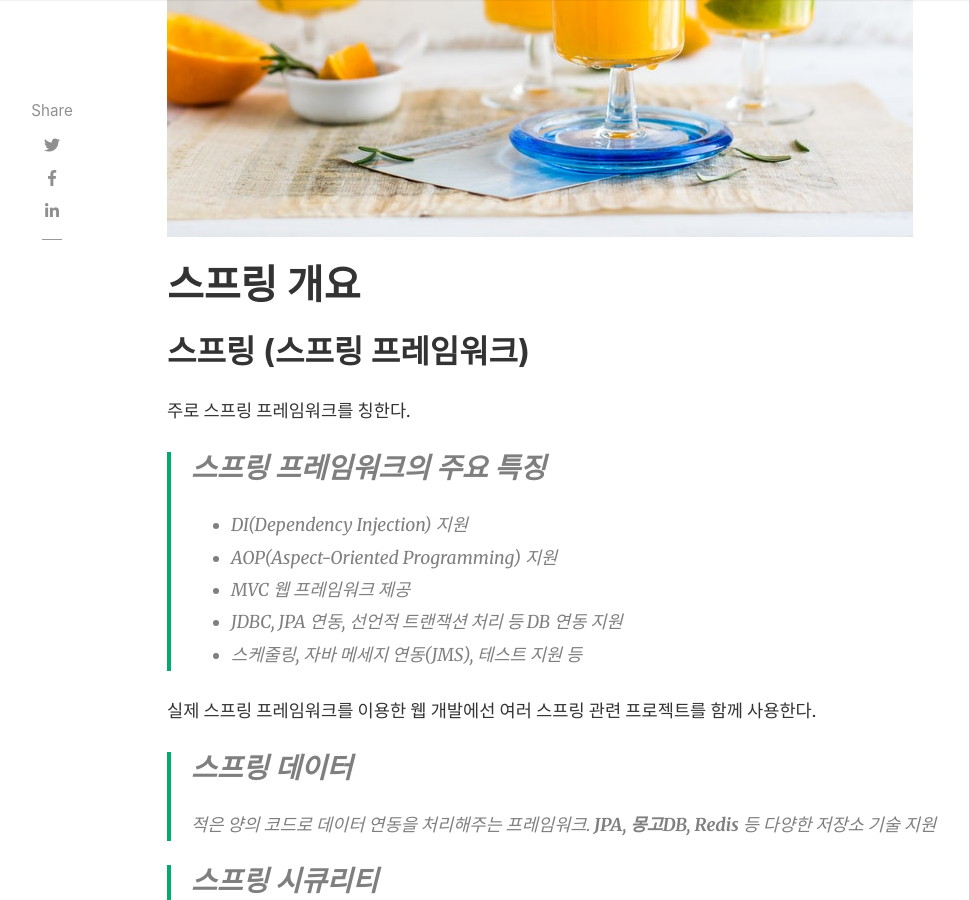
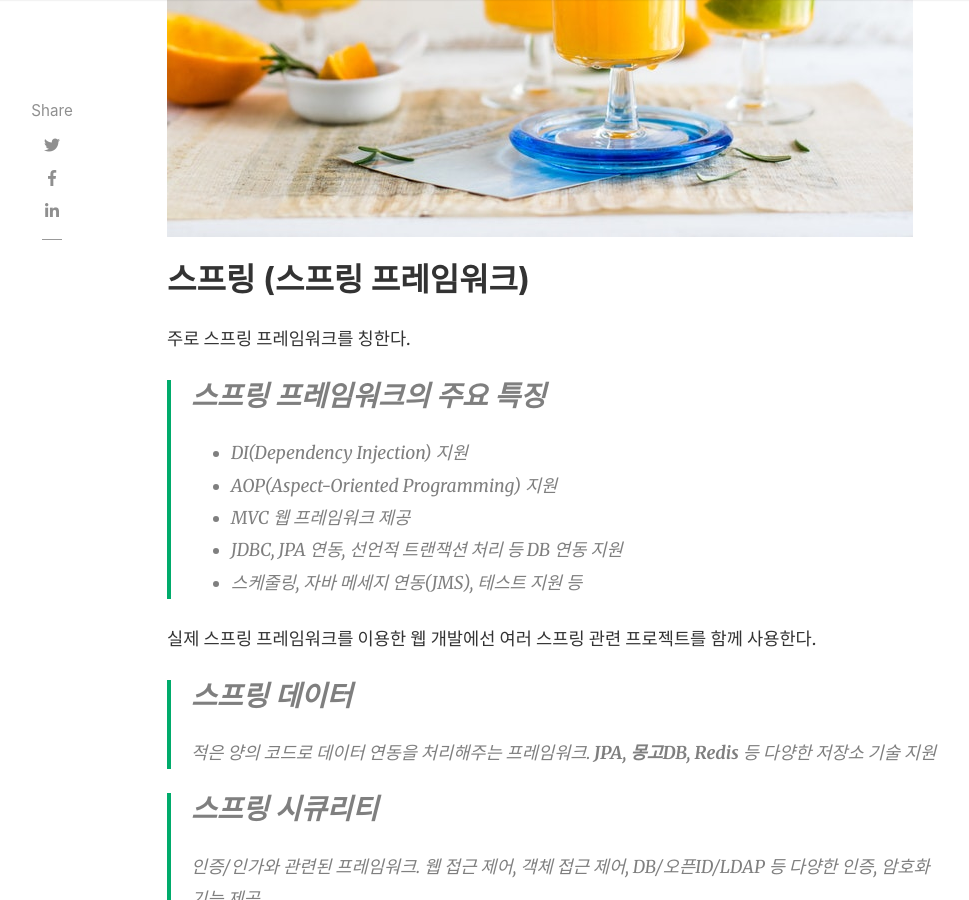
Before and after one commit to woowa-spring-five/woowa-spring-five.github.io, a Jekyll site: the page built from _posts/2021-06-21-hyeon9mak-spring-summary.md, in a window 1280 px wide and 900 px high, scrolled down 678 px. Shown: the whole window, without its empty margins (118-1087 px from the left). Built offline with Jekyll 4.4.1, drawn with Linux system fonts in a browser that asks for light colours; nearby versions of some CDN libraries; comment, search, counter and statistics services are not loaded.

Commit message:
docs: hyeon9mak-spring-summary 제목 제거

```diff
--- a/_posts/2021-06-21-hyeon9mak-spring-summary.md
+++ b/_posts/2021-06-21-hyeon9mak-spring-summary.md
@@ -6,7 +6,6 @@ tags: [spring, summary]
 image: assets/images/9.jpg
 ---
 
-# 스프링 개요
 ## 스프링 (스프링 프레임워크)
 주로 스프링 프레임워크를 칭한다.
 
```
